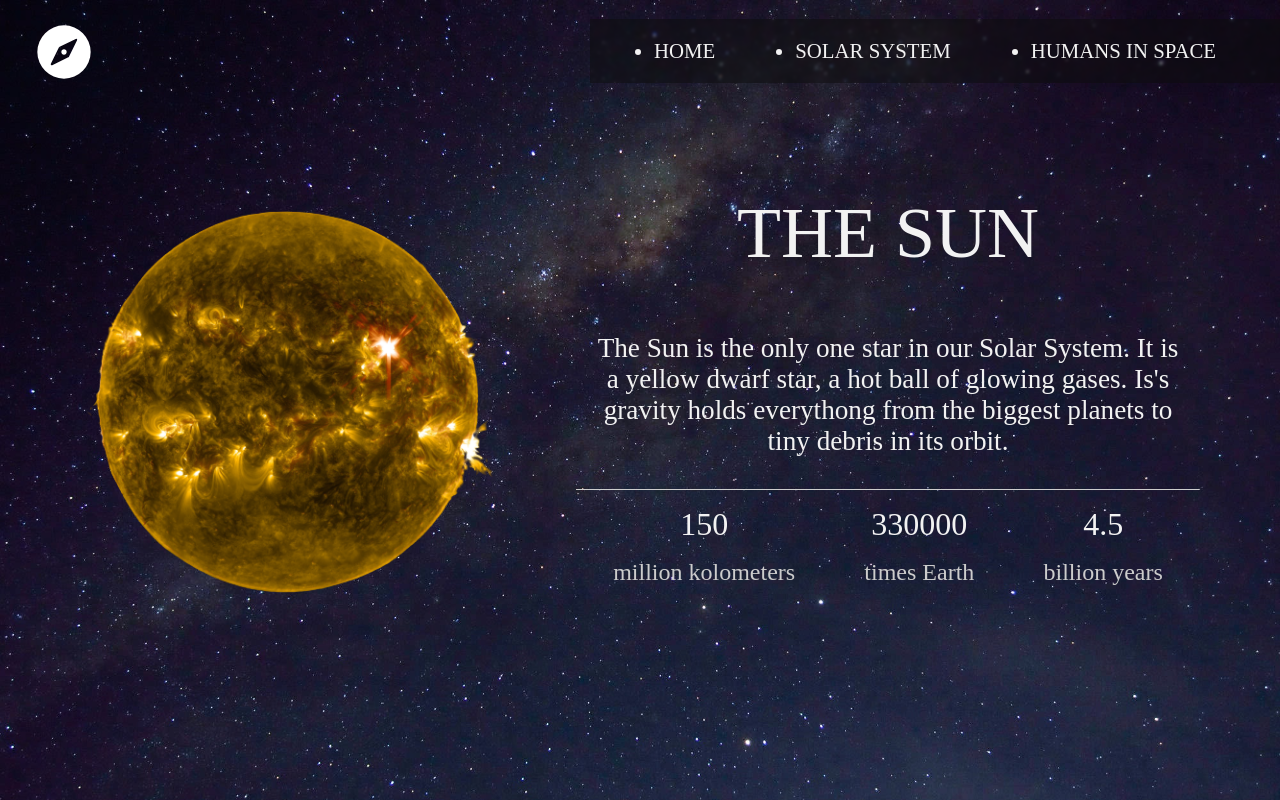
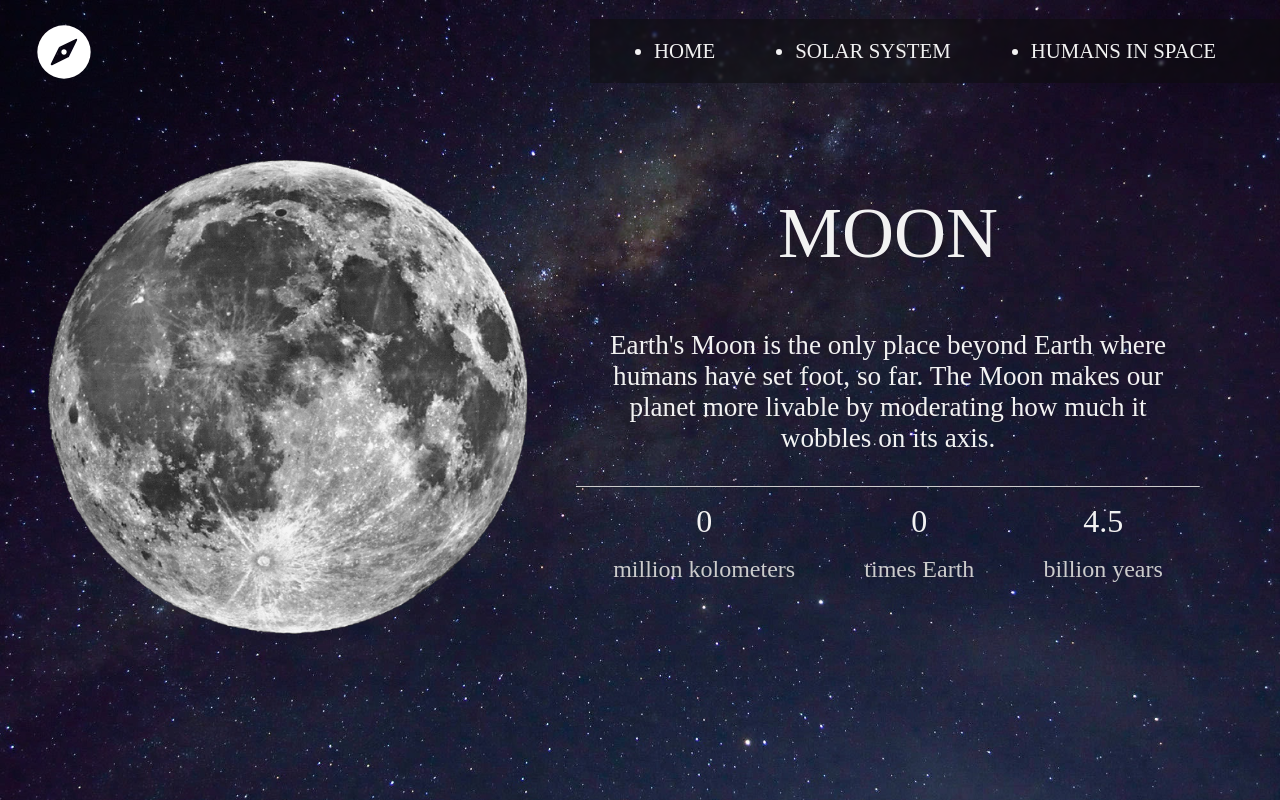
Before and after one commit to Misiek22113/Space, a React (Vite) app in the folder SpaceProject/: page /moon in a window 1280 px wide. Built offline with nearby package versions, Linux system fonts and the light colour scheme; a web font is replaced by a local one.

Commit message:
change variables, add SolarSystem page, change MoonPage

```diff
--- a/SpaceProject/src/components/Card/Card.tsx
+++ b/SpaceProject/src/components/Card/Card.tsx
@@ -5,7 +5,7 @@ const Card = ({
   planet,
   overview,
   distance,
-  weight,
+  weigh,
   age,
   planetImgPath,
 }: CardPlanetInfo) => {
@@ -15,7 +15,7 @@ const Card = ({
         <h1>{planet}</h1>
       </div>
       <div className="planet-img-container">
-        <img src="/planets/sun.png"></img>
+        <img src={`/planets/${planetImgPath}`}></img>
       </div>
       <div className="information-container">
         <div className="planet-overview">
@@ -27,7 +27,7 @@ const Card = ({
             <h3 className="measure-text">million kolometers</h3>
           </div>
           <div className="single-planet-figure">
-            <h3>{weight}</h3>
+            <h3>{weigh}</h3>
             <h3 className="measure-text">times Earth</h3>
           </div>
           <div className="single-planet-figure">
--- a/SpaceProject/src/components/Card/CardPlanetInfro.tsx
+++ b/SpaceProject/src/components/Card/CardPlanetInfro.tsx
@@ -2,7 +2,7 @@ export default interface CardPlanetInfo {
   planet: string;
   overview: string;
   distance: number;
-  weight: number;
+  weigh: number;
   age: number;
   planetImgPath: string;
 }
--- /dev/null
+++ b/SpaceProject/src/components/Pages/MoonPage/MoonInfo.tsx
@@ -0,0 +1,11 @@
+const MOON = {
+  planet: "MOON",
+  overview:
+    "Earth's Moon is the only place beyond Earth where humans have set foot, so far. The Moon makes our planet more livable by moderating how much it wobbles on its axis.",
+  distance: 0,
+  weigh: 0,
+  age: 4.5,
+  planetImgPath: "moon.png",
+};
+
+export default MOON;
--- a/SpaceProject/src/components/Pages/MoonPage/MoonPage.tsx
+++ b/SpaceProject/src/components/Pages/MoonPage/MoonPage.tsx
@@ -1,6 +1,7 @@
 import Card from "../../Card/Card";
 import Navbar from "../../Navbar/Navbar";
 import "./MoonPage.scss";
+import MOON from "./MoonInfo";
 
 const MoonPage = () => {
   return (
@@ -8,12 +9,12 @@ const MoonPage = () => {
       <Navbar />
       <div className="card-section">
         <Card
-          planet="THE SUN"
-          overview="The Sun is the only one star in our Solar System. It is a yellow dwarf star, a hot ball of glowing gases. Is's gravity holds everythong from the biggest planets to tiny debris in its orbit."
-          distance={150}
-          weight={330000}
-          age={4.5}
-          planetImgPath="sun.png"
+          planet={MOON.planet}
+          overview={MOON.overview}
+          distance={MOON.distance}
+          weigh={MOON.weigh}
+          age={MOON.age}
+          planetImgPath={MOON.planetImgPath}
         />
       </div>
 
```
Also changed, not shown: SpaceProject/src/components/Pages/SolarSystem/PlanetsInfo.tsx (added, +11 -0 lines), SpaceProject/public/planets/moon.png (added), SpaceProject/src/components/Pages/SolarSystem/SolarSystem.scss (added), SpaceProject/src/components/Pages/SolarSystem/SolarSystem.tsx (added).
